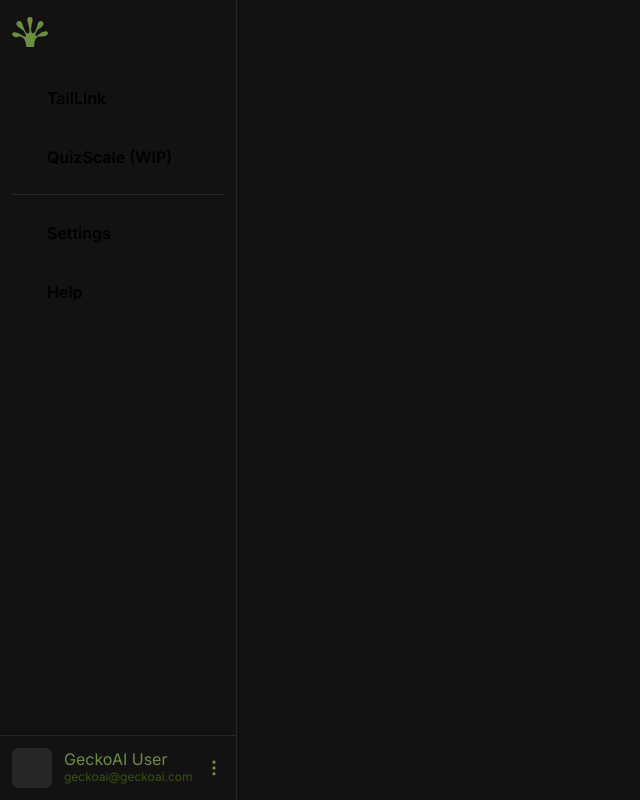
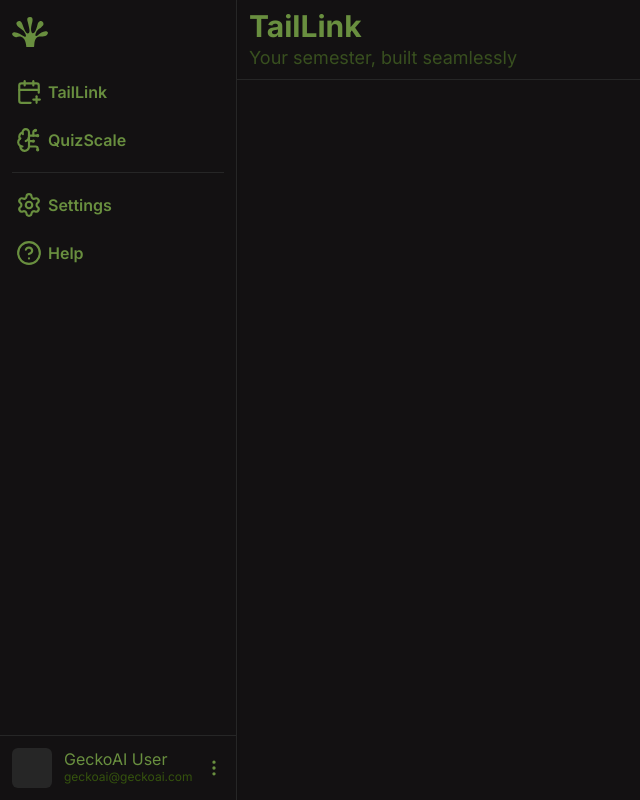
Before and after one commit to smhussa22/geckoai, a Next.js app: page /help in a window 1280 px wide. Shown: the whole page, without its empty margins (0-640 px from the left). Built offline with nearby package versions, Linux system fonts and the light colour scheme; a web font is replaced by a local one.

Commit message:
cleaned up the buttons made them look nice fixed the text classname issue

```diff
--- a/src/app/Header.tsx
+++ b/src/app/Header.tsx
@@ -23,13 +23,13 @@
     <>
 
 
-      <div className = "fixed w-full h-auto items-center bg-night flex flex-row gap-8 border-b border-b-neutral-800 position-fixed pt-2 pb-2">
+      <div className = "w-full h-20 items-center flex border-b border-b-neutral-800">
 
 
-        <div className = "">
+        <div className = "p-3">
 
-          <h1 className = "text-asparagus text-4xl font-main font-bold pb-1">{`${title}`}</h1>
-          <p className = "text-broccoli text-2xl font-main pl-1">{`${sub_title}`}</p>
+          <h1 className = "text-asparagus text-3xl font-main font-bold">{`${title}`}</h1>
+          <p className = "text-broccoli text-lg font-main">{`${sub_title}`}</p>
 
         </div>
 
--- a/src/app/SidebarItem.tsx
+++ b/src/app/SidebarItem.tsx
@@ -19,11 +19,10 @@
 
     <>
 
-      <li className = {`relative flex font-semibold items-center my-2 rounded-md cursor-pointer transition-colors`}>
-
+      <li className = {`relative flex font-semibold items-center my-2 gap-1 rounded-md cursor-pointer transition-colors hover:bg-neutral-800`}>
 
         {button_icon}
-        <span className={button_text_color}>{button_text}</span>
+        <span className={`text-${button_text_color} my-2`}>{button_text}</span>
 
       </li>
 
--- /dev/null
+++ b/src/app/SidebarLayout.tsx
@@ -0,0 +1,35 @@
+// logo as an svg component (i could not get webpack to work)
+"use client";
+import React from 'react';
+import { motion } from 'framer-motion';
+import { useState } from 'react';
+import Header from './Header';
+import Sidebar from './Sidebar';
+import Logo from './Logo';
+import SidebarItem from './SidebarItem';
+import { CalendarPlus, BrainCircuit, Settings, CircleQuestionMark } from 'lucide-react';
+
+
+export default function SidebarLayout() {
+
+  return (
+
+    <>
+
+        <Sidebar sidebar_user_icon="" sidebar_user_name="GeckoAI User" sidebar_user_email="geckoai@geckoai.com">
+
+            <SidebarItem button_text_color="asparagus" button_icon={<CalendarPlus color="#698f3f" size={30} className='p-0.5 ml-0.5'/>} button_route="/taillink" button_text="TailLink" />
+            <SidebarItem button_text_color="asparagus" button_icon={<BrainCircuit color="#698f3f" size={30} className='p-0.5 ml-0.5' />} button_route="/quizscale" button_text="QuizScale" />
+
+            <hr className="my-3 border-neutral-800" />
+
+            <SidebarItem button_text_color="asparagus" button_icon={<Settings color="#698f3f" size={30} className='p-0.5 ml-0.5' />} button_route="/settings" button_text="Settings" />
+            <SidebarItem button_text_color="asparagus" button_icon={<CircleQuestionMark color="#698f3f" size={30} className='p-0.5 ml-0.5' />} button_route="/help" button_text="Help" />
+
+        </Sidebar>
+
+    </>
+
+  );
+
+}
--- a/src/app/help/page.tsx
+++ b/src/app/help/page.tsx
@@ -1,8 +1,19 @@
+import type { Metadata } from "next";
+
+export const metadata: Metadata = {
+
+  title: "GeckoAI - Help",
+  description: "Get help for any inquiries",
+
+};
+
 export default function help_page() {
 
   return (
 
     <>
+
+        <head />
 
 
     </>
--- a/src/app/layout.tsx
+++ b/src/app/layout.tsx
@@ -1,16 +1,13 @@
 import type { Metadata } from "next";
 import "./globals.css";
-
-import Header from './Header';
-import Sidebar from './Sidebar';
-import Logo from './Logo';
-import SidebarItem from './SidebarItem';
-
-import { CalendarPlus, BookOpenCheck, Settings, HelpingHand } from 'lucide-react';
+import SidebarLayout from "./SidebarLayout";
+import Header from "./Header";
 
 export const metadata: Metadata = {
+
   title: "GeckoAI",
   description: "A tool by Syed Maroof Hussain",
+
 };
 
 export default function RootLayout({children}: { children: React.ReactNode; }) {
@@ -23,18 +20,8 @@
 
         <div className="flex h-screen">
 
-          <Sidebar sidebar_user_icon="" sidebar_user_name="GeckoAI User" sidebar_user_email="geckoai@geckoai.com">
-
-            <SidebarItem button_text_color="" button_icon={<CalendarPlus color="" size={35} className="p-1 my-2" />} button_route="/taillink" button_text="TailLink" />
-            <SidebarItem button_text_color="" button_icon={<BookOpenCheck color="" size={35} className="p-1 my-2" />} button_route="/quizscale" button_text="QuizScale (WIP)" />
-
-            <hr className="my-3 border-neutral-800" />
-
-            <SidebarItem button_text_color="" button_icon={<Settings color="" size={35} className="p-1 my-2" />} button_route="/settings" button_text="Settings" />
-            <SidebarItem button_text_color="" button_icon={<HelpingHand color="" size={35} className="p-1 my-2" />} button_route="/help" button_text="Help" />
-
-          </Sidebar>
-
+          <SidebarLayout/>
+          <Header title = "TailLink" sub_title= "Your semester, built seamlessly"/>
 
         </div>
 
--- a/src/app/quizscale/page.tsx
+++ b/src/app/quizscale/page.tsx
@@ -1,8 +1,19 @@
+import type { Metadata } from "next";
+
+export const metadata: Metadata = {
+
+  title: "GeckoAI - QuizScale",
+  description: "Scale your knowledge instantly",
+
+};
+
 export default function quizscale_page() {
 
   return (
 
     <>
+
+        <head />
 
 
     </>
--- a/src/app/settings/page.tsx
+++ b/src/app/settings/page.tsx
@@ -1,8 +1,19 @@
+import type { Metadata } from "next";
+
+export const metadata: Metadata = {
+
+  title: "GeckoAI - Settings",
+  description: "Manage your settings",
+
+};
+
 export default function settings_page() {
 
   return (
 
     <>
+
+        <head />
 
 
     </>
--- a/src/app/taillink/page.tsx
+++ b/src/app/taillink/page.tsx
@@ -1,8 +1,19 @@
+import type { Metadata } from "next";
+
+export const metadata: Metadata = {
+
+  title: "GeckoAI - TailLink",
+  description: "Your semester planned seamlessly",
+
+};
+
 export default function taillink_page() {
 
   return (
 
     <>
+
+      <head />
 
 
     </>
```
